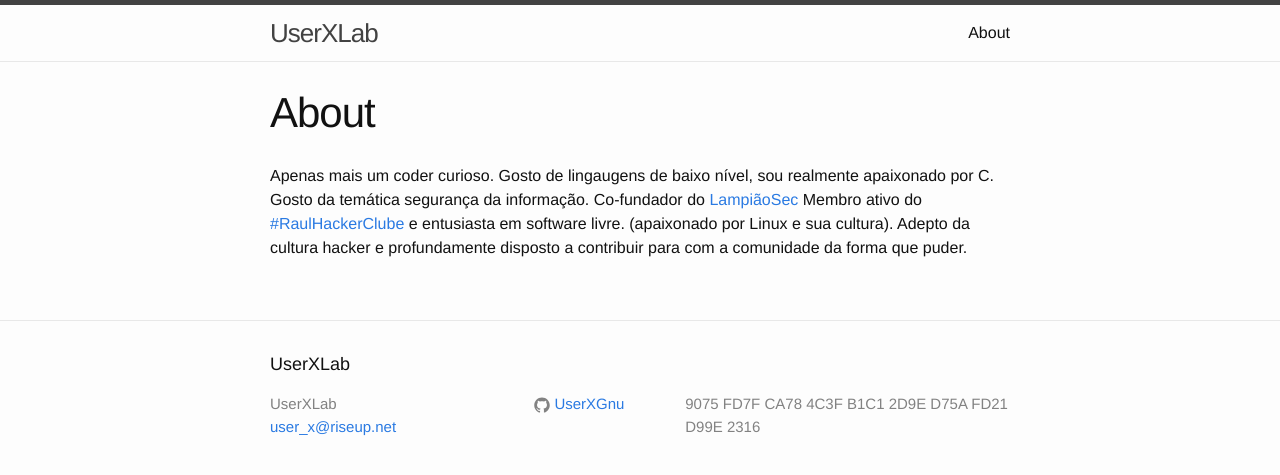
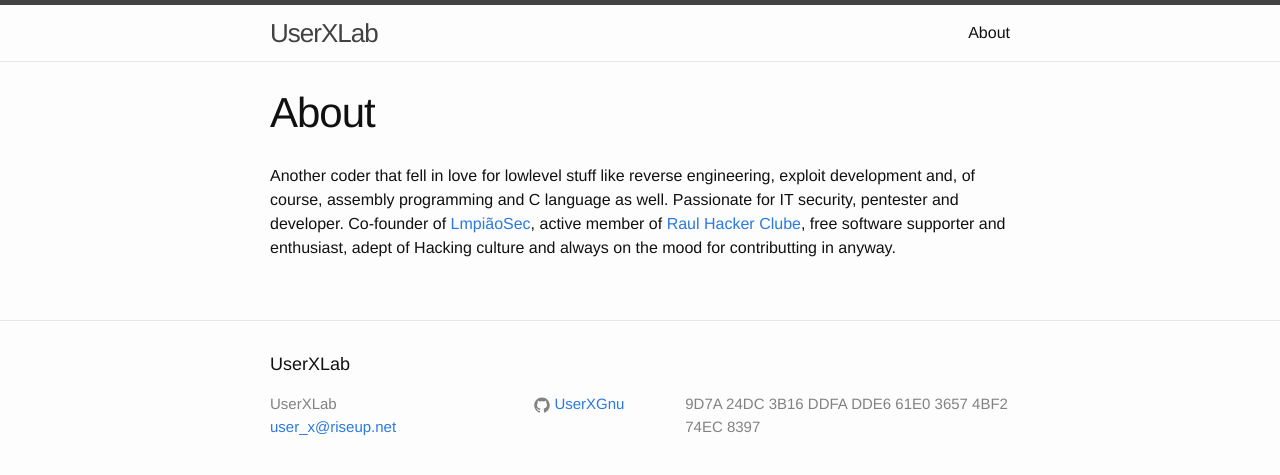
Before and after one commit to UserXGnu/userxgnu.github.io, a Jekyll site: the page built from about.md, in a window 1280 px wide. Shown: the top 475 px of the page. Built offline with Jekyll 4.4.1, drawn with Linux system fonts in a browser that asks for light colours.

```diff
--- a/_config.yml
+++ b/_config.yml
@@ -13,7 +13,7 @@ email: user_x@riseup.net
 #  Write an awesome description for your new site here. You can edit this
 #  line in _config.yml. It will appear in your document head meta (for
 #  Google search results) and in your feed.xml site description.
-gpgfingerprint: "9075 FD7F CA78 4C3F B1C1  2D9E D75A FD21 D99E 2316"
+gpgfingerprint: "9D7A 24DC 3B16 DDFA DDE6  61E0 3657 4BF2 74EC 8397"
 baseurl: "" # the subpath of your site, e.g. /blog
 url: "http://userxgnu.github.io" # the base hostname & protocol for your site
 github_username:  UserXGnu
--- a/about.md
+++ b/about.md
@@ -4,10 +4,8 @@ title: About
 permalink: /about/
 ---
 
-Apenas mais um coder curioso. Gosto de lingaugens de baixo nível, sou realmente apaixonado por C.
-Gosto da temática segurança da informação. Co-fundador do [LampiãoSec]
-Membro ativo do [#RaulHackerClube] e entusiasta em software livre. (apaixonado por Linux e sua cultura).
-Adepto da cultura hacker e profundamente disposto a contribuir para com a comunidade da forma que puder.
-
-[#RaulHackerClube]: http://raulhc.cc
-[LampiãoSec]: http://lampiaosec.github.io
+Another coder that fell in love for lowlevel stuff like reverse engineering,
+exploit development and, of course, assembly programming and C language as well.
+Passionate for IT security, pentester and developer. Co-founder of [LmpiãoSec](lampiaosec.github.com),
+active member of [Raul Hacker Clube](raulhc.cc), free software supporter and enthusiast,
+adept of Hacking culture and always on the mood for contributting in anyway.
```
Also changed, not shown: _posts/2018-01-19-exploit_exercises_protostar_writeups.md (added, +51 -0 lines), _posts/2016-03-13-type_checking.md (line endings or trailing spaces), _posts/2016-05-10-fat_pointers.md (line endings or trailing spaces), 10 other files.
